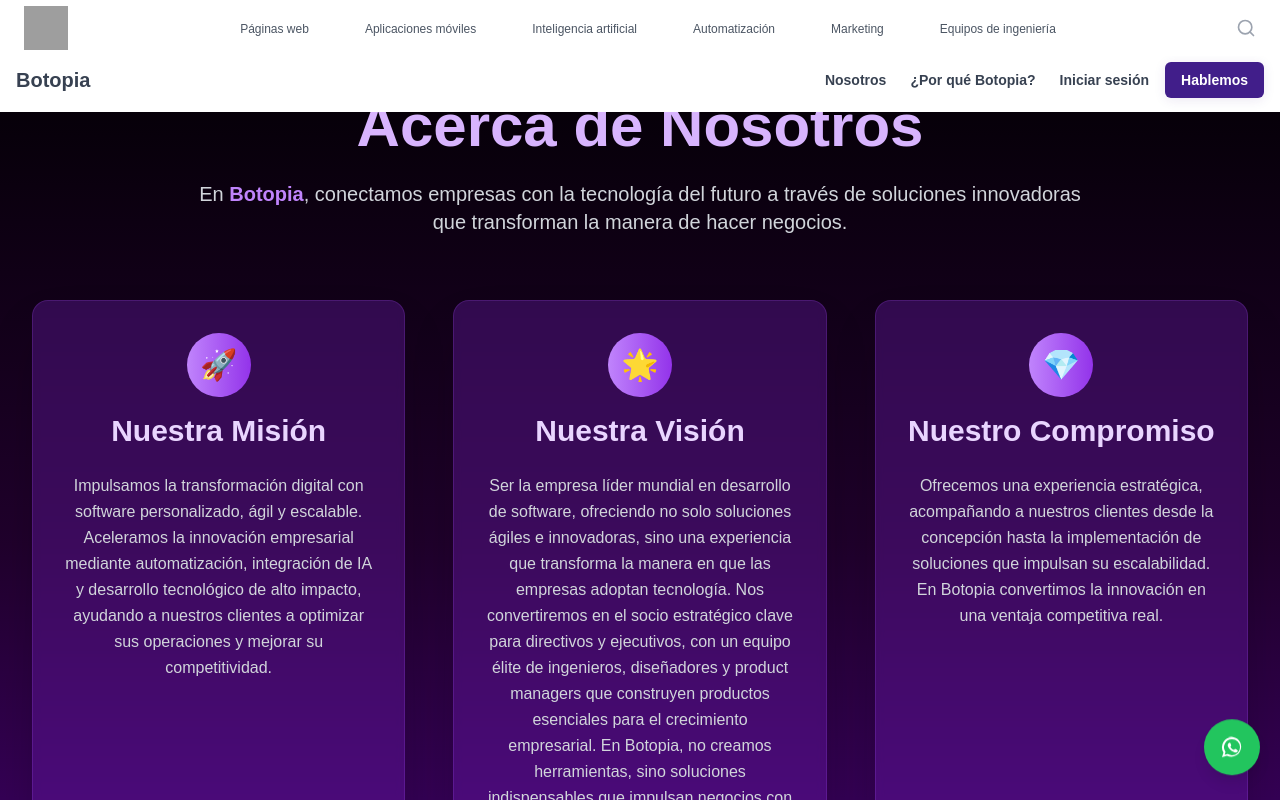
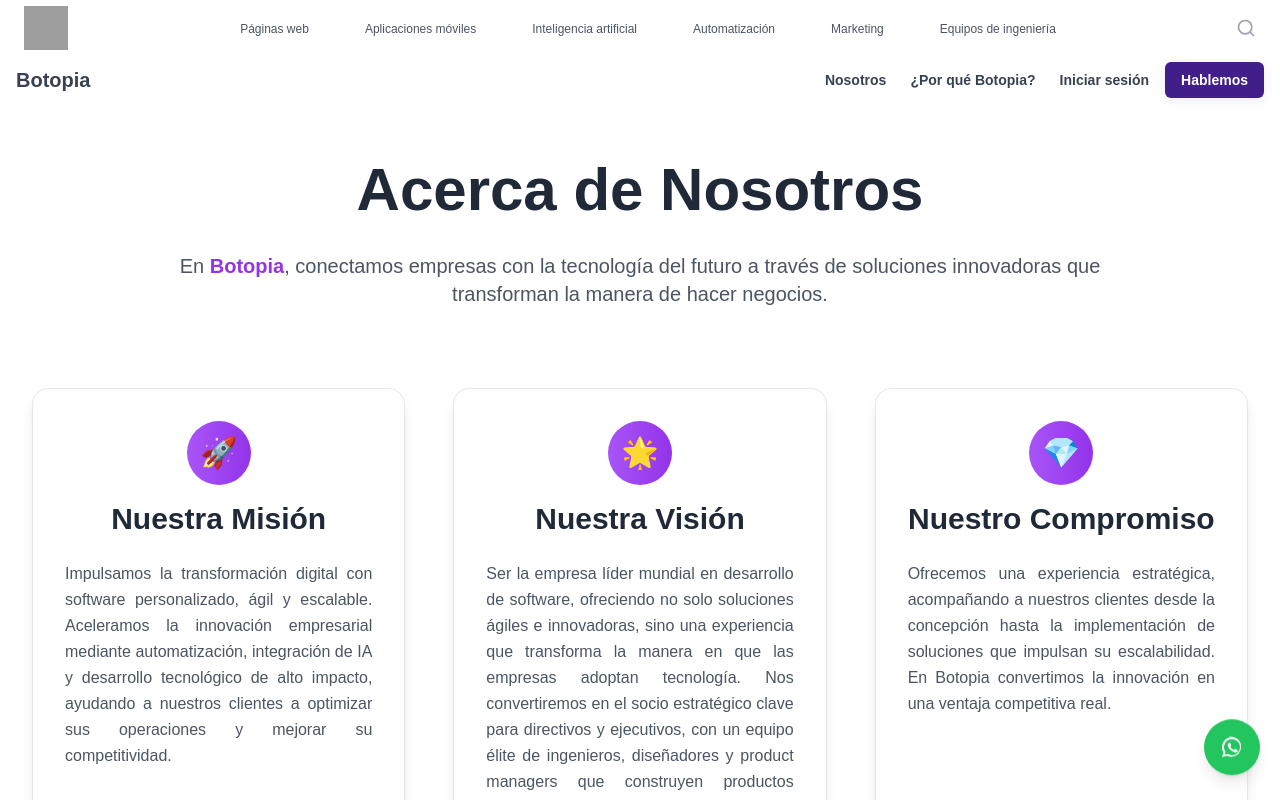
Before and after one commit to Botopia-SAS/Botopia, a Next.js app: page /en/about in a window 1280 px wide. Shown: the top 800 px of the page. Built offline with nearby package versions, Linux system fonts and the light colour scheme; grey boxes are pictures that could not be loaded.

Commit message:
Update AboutUs.tsx

```diff
--- a/components/AboutUs.tsx
+++ b/components/AboutUs.tsx
@@ -1,14 +1,19 @@
+import Link from "next/link";
+import { useLocale } from "next-intl";
+
 export default function AboutUs() {
+  const locale = useLocale();
+
   return (
-    <section className="py-16 lg:py-24 bg-gradient-to-b from-black via-[#20002c] to-[#4b0082] text-white">
+    <section className="pt-32 pb-16 lg:pt-40 lg:pb-24 bg-white">
       <div className="container mx-auto px-6 lg:px-8">
         {/* Título Principal */}
-        <div className="text-center mb-16">
-          <h1 className="text-4xl md:text-5xl lg:text-6xl font-bold mb-6 text-purple-300">
+        <div className="text-center mb-20">
+          <h1 className="text-4xl md:text-5xl lg:text-6xl font-bold mb-8 text-gray-800 leading-tight">
             Acerca de Nosotros
           </h1>
-          <p className="text-lg md:text-xl max-w-4xl mx-auto text-gray-300 leading-relaxed">
-            En <span className="text-purple-400 font-semibold">Botopia</span>,
+          <p className="text-lg md:text-xl max-w-5xl mx-auto text-gray-600 leading-relaxed text-center">
+            En <span className="text-purple-600 font-semibold">Botopia</span>,
             conectamos empresas con la tecnología del futuro a través de soluciones innovadoras
             que transforman la manera de hacer negocios.
           </p>
@@ -17,16 +22,16 @@ export default function AboutUs() {
         {/* Secciones de Misión, Visión y Propuesta de Valor */}
         <div className="grid grid-cols-1 lg:grid-cols-3 gap-8 lg:gap-12">
           {/* Misión */}
-          <div className="bg-purple-700/30 backdrop-blur-sm rounded-2xl p-8 shadow-2xl border border-purple-500/20">
+          <div className="bg-white rounded-2xl p-8 shadow-lg border border-gray-200">
             <div className="text-center mb-6">
-              <div className="w-16 h-16 bg-gradient-to-r from-purple-400 to-purple-600 rounded-full flex items-center justify-center mx-auto mb-4">
+              <div className="w-16 h-16 bg-gradient-to-r from-purple-500 to-purple-600 rounded-full flex items-center justify-center mx-auto mb-4">
                 <span className="text-3xl">🚀</span>
               </div>
-              <h2 className="text-2xl md:text-3xl font-bold text-purple-200 mb-4">
+              <h2 className="text-2xl md:text-3xl font-bold text-gray-800 mb-4">
                 Nuestra Misión
               </h2>
             </div>
-            <p className="text-gray-300 leading-relaxed text-center">
+            <p className="text-gray-600 leading-relaxed text-justify">
               Impulsamos la transformación digital con software personalizado, ágil y
               escalable. Aceleramos la innovación empresarial mediante automatización,
               integración de IA y desarrollo tecnológico de alto impacto, ayudando a nuestros
@@ -35,16 +40,16 @@ export default function AboutUs() {
           </div>
 
           {/* Visión */}
-          <div className="bg-purple-700/30 backdrop-blur-sm rounded-2xl p-8 shadow-2xl border border-purple-500/20">
+          <div className="bg-white rounded-2xl p-8 shadow-lg border border-gray-200">
             <div className="text-center mb-6">
-              <div className="w-16 h-16 bg-gradient-to-r from-purple-400 to-purple-600 rounded-full flex items-center justify-center mx-auto mb-4">
+              <div className="w-16 h-16 bg-gradient-to-r from-purple-500 to-purple-600 rounded-full flex items-center justify-center mx-auto mb-4">
                 <span className="text-3xl">🌟</span>
               </div>
-              <h2 className="text-2xl md:text-3xl font-bold text-purple-200 mb-4">
+              <h2 className="text-2xl md:text-3xl font-bold text-gray-800 mb-4">
                 Nuestra Visión
               </h2>
             </div>
-            <p className="text-gray-300 leading-relaxed text-center">
+            <p className="text-gray-600 leading-relaxed text-justify">
               Ser la empresa líder mundial en desarrollo de software, ofreciendo no solo
               soluciones ágiles e innovadoras, sino una experiencia que transforma la manera en
               que las empresas adoptan tecnología. Nos convertiremos en el socio estratégico
@@ -56,16 +61,16 @@ export default function AboutUs() {
           </div>
 
           {/* Propuesta de Valor */}
-          <div className="bg-purple-700/30 backdrop-blur-sm rounded-2xl p-8 shadow-2xl border border-purple-500/20">
+          <div className="bg-white rounded-2xl p-8 shadow-lg border border-gray-200">
             <div className="text-center mb-6">
-              <div className="w-16 h-16 bg-gradient-to-r from-purple-400 to-purple-600 rounded-full flex items-center justify-center mx-auto mb-4">
+              <div className="w-16 h-16 bg-gradient-to-r from-purple-500 to-purple-600 rounded-full flex items-center justify-center mx-auto mb-4">
                 <span className="text-3xl">💎</span>
               </div>
-              <h2 className="text-2xl md:text-3xl font-bold text-purple-200 mb-4">
+              <h2 className="text-2xl md:text-3xl font-bold text-gray-800 mb-4">
                 Nuestro Compromiso
               </h2>
             </div>
-            <p className="text-gray-300 leading-relaxed text-center">
+            <p className="text-gray-600 leading-relaxed text-justify">
               Ofrecemos una experiencia estratégica, acompañando a
               nuestros clientes desde la concepción hasta la implementación de soluciones que
               impulsan su escalabilidad. En Botopia convertimos la innovación en una ventaja
@@ -76,12 +81,12 @@ export default function AboutUs() {
 
         {/* Call to Action */}
         <div className="text-center mt-16">
-          <a
-            href="/contactUs"
+          <Link
+            href={`/${locale}/contactUs`}
             className="inline-block bg-gradient-to-r from-purple-500 to-purple-700 hover:from-purple-600 hover:to-purple-800 text-white font-bold py-4 px-8 rounded-full text-lg transition-all duration-300 transform hover:scale-105 shadow-lg"
           >
             Contáctanos
-          </a>
+          </Link>
         </div>
       </div>
     </section>
```
